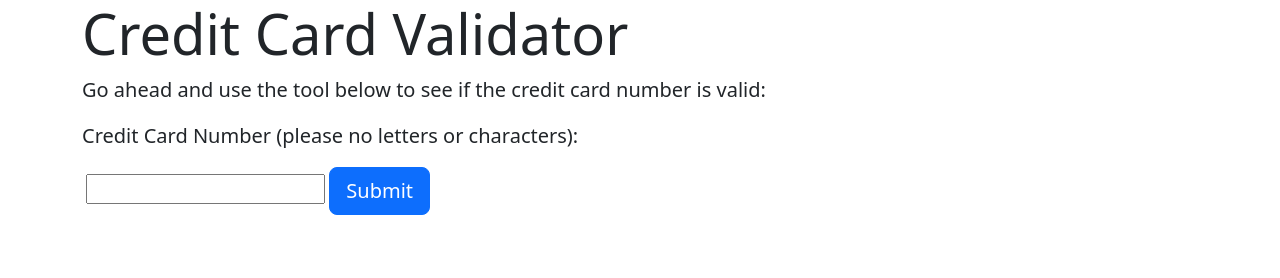
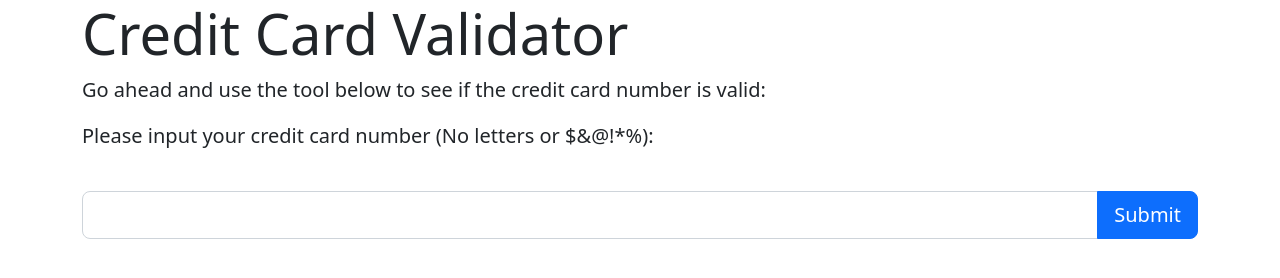
Before and after one commit to rgiosa10/credit-card-validator, a plain HTML site: page index.html in a window 1280 px wide. Drawn offline with nearby package versions, Linux system fonts and the light colour scheme.

Commit message:
Add styling to webpage and call out in README need for error message around input exceptions

```diff
--- a/index.html
+++ b/index.html
@@ -18,21 +18,21 @@
   </div>
 
   <div class="container">
-    <p class="lead">Credit Card Number (please no letters or characters):</p>
+    <p class="lead">Please input your credit card number (No letters or $&@!*%):</p>
     <form id="text-input">
       <label for="text-input"></label>
-      <input type="text" name="text-input1" id="text-input1">
-      <button class="btn btn-primary btn-lg" id="form-submit-button" type="submit">Submit</button>
-    </form><br>
+      <div class="input-group input-group-lg">
+        <input id="text-input1" name="text-input1" type="text" class="form-control" aria-label="Sizing example input" aria-describedby="inputGroup-sizing-lg">
+        <button class="btn btn-primary btn-lg" id="form-submit-button" type="submit">Submit</button>
+      </div><br>
+    </form>
 
     <button id="reset-btn" type="button" class="hidden">Click to re-enter info</button>
     <div id="result" class="hidden">
       <div id="results" class="jumbotron jumbotron-fluid">
         <h2 id="resultText" class="display-4">Placeholder: Results text will show up here</h2>
-
       </div>
     </div>
-
   </div>
 
 </body>
```
Also changed, not shown: 1 other file.
